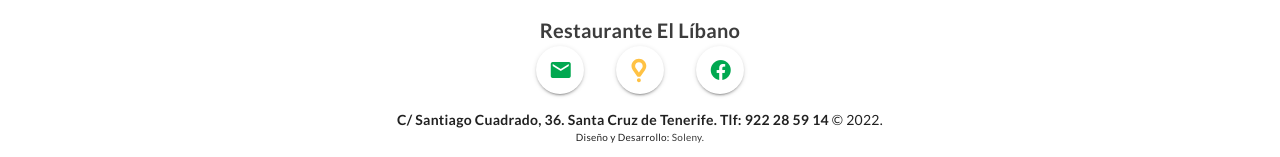
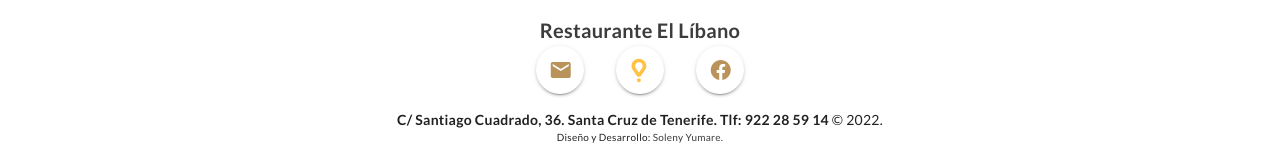
Before and after one commit to solenyyy/libano, a Vue app: page / in a window 1280 px wide. Shown: the part 2189-2346 px from the top of the page. Built offline with nearby package versions, Linux system fonts and the light colour scheme.

Commit message:
style: ocre color for menu section and footer

```diff
--- a/src/components/Footer.vue
+++ b/src/components/Footer.vue
@@ -12,7 +12,7 @@
           <v-spacer></v-spacer>
           <v-btn class="mx-4" icon>
             <a href="mailto:restauranteellibano@gmail.com">
-              <v-icon large color="#00a850">mdi-email</v-icon></a
+              <v-icon large color="#b9935a">mdi-email</v-icon></a
             ></v-btn
           >
           <v-btn class="mx-4" icon>
@@ -24,7 +24,7 @@
           ></v-btn>
           <v-btn class="mx-4" icon>
             <a :href="path" target="_blank">
-              <v-icon large color="#00a850">mdi-facebook </v-icon></a
+              <v-icon large color="#b9935a">mdi-facebook </v-icon></a
             ></v-btn
           >
         </v-card-title>
@@ -38,7 +38,7 @@
           <p class="designed">
             Diseño y Desarrollo:
             <a target="_blank" href="https://www.linkedin.com/in/soleny-yumare/"
-              >Soleny.</a
+              >Soleny Yumare.</a
             >
           </p>
         </v-card-text>
--- a/src/components/HomeComponent.vue/HeroBanner.vue
+++ b/src/components/HomeComponent.vue/HeroBanner.vue
@@ -79,6 +79,7 @@ export default {
 }
 
 .container {
+  font-size: 18px;
   display: flex;
   align-items: flex-start;
   flex-direction: column;
@@ -122,7 +123,7 @@ export default {
     transform: translateY(9px);
   }
   .menu-btn {
-    padding: 12px 110px;
+    padding: 12px 106px;
     margin: 0 auto 20px auto;
     border: 2px solid #b9935a;
   }
--- a/src/components/HomeComponent.vue/WhoWeAre.vue
+++ b/src/components/HomeComponent.vue/WhoWeAre.vue
@@ -2,7 +2,7 @@
   <div class="container-grey">
     <div>
       <div class="h1">
-        40 años de <strong>auténtica</strong> comida libanesa
+        42 años de <strong>auténtica</strong> comida libanesa
       </div>
     </div>
 
@@ -105,7 +105,7 @@ p {
     color: #b9935a;
   }
   .container-grey {
-    padding: 70px 2px 10px 2px;
+    padding: 50px 2px 10px 2px;
   }
   .timeline {
     justify-content: space-around;
```
Also changed, not shown: src/components/HomeComponent.vue/Gallery.vue (+1 -1 lines), src/assets/fourty-two.png (added), 1 other file (tests, documents, lock files or other folders).
